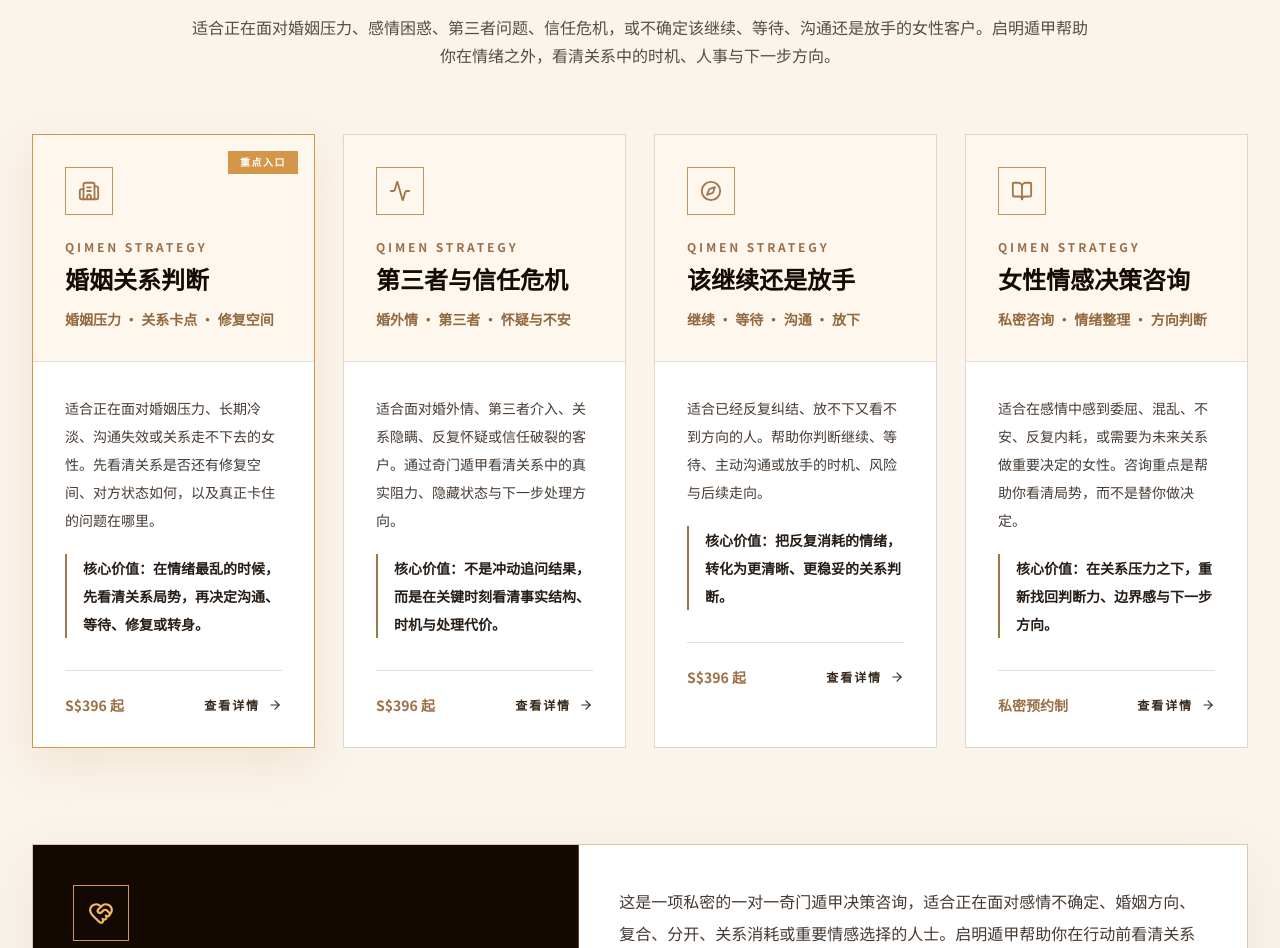
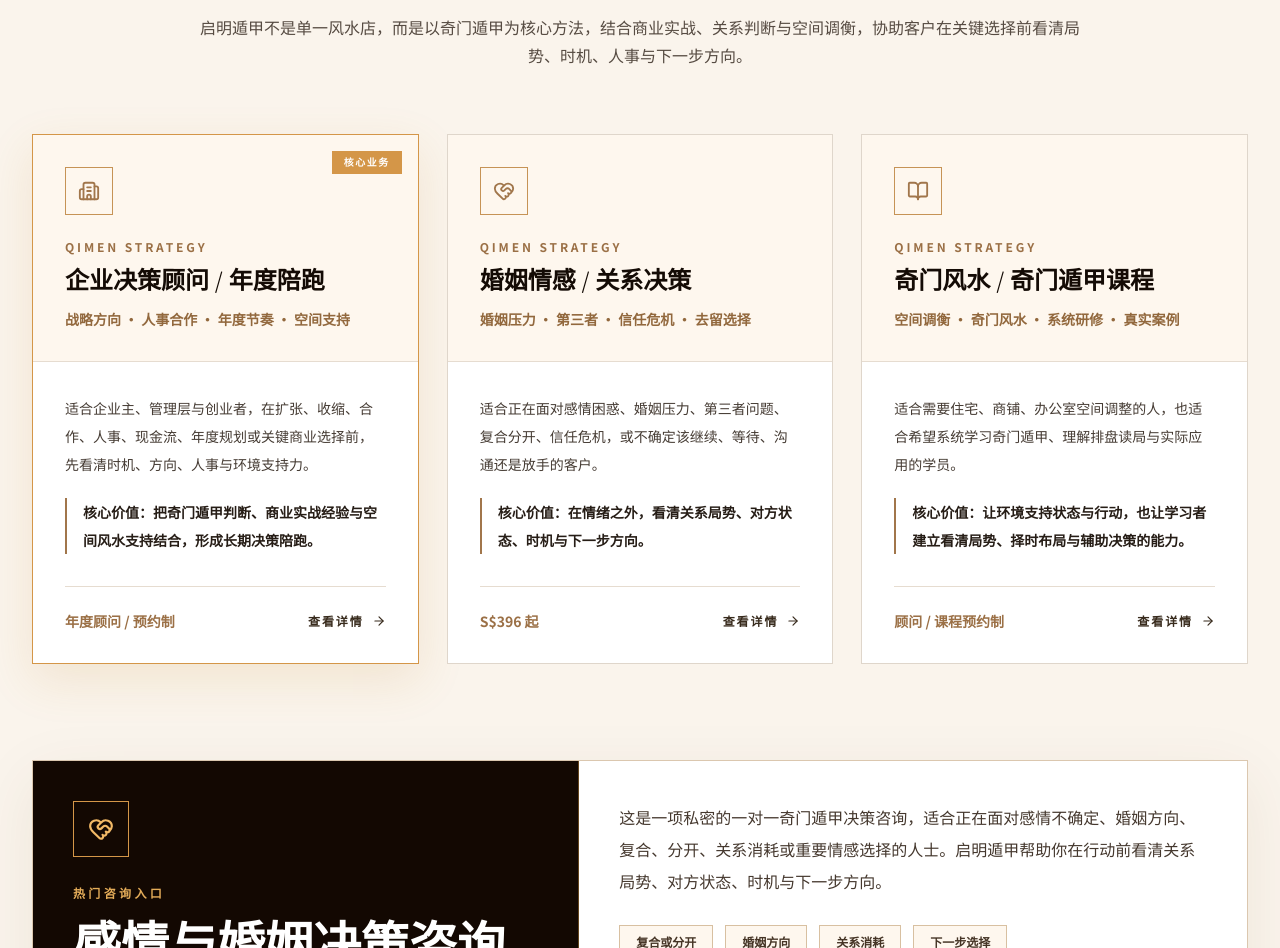
Before and after one commit to BODHIWONG/qmfeng-website, a Next.js app: page / in a window 1280 px wide. Shown: the part 1540-2488 px from the top of the page. Built offline with nearby package versions, Linux system fonts and the light colour scheme.

Commit message:
Reframe homepage services into three core pillars

```diff
--- a/components/service-cards.tsx
+++ b/components/service-cards.tsx
@@ -3,7 +3,7 @@
 import { motion } from "framer-motion";
 import Link from "next/link";
 import { useLanguage } from "@/contexts/language-context";
-import { Activity, ArrowRight, BookOpen, Building2, Compass, type LucideIcon } from "lucide-react";
+import { ArrowRight, BookOpen, Building2, HeartHandshake, type LucideIcon } from "lucide-react";
 
 type ServiceCard = {
   id: number;
@@ -26,75 +26,57 @@ const services: ServiceCard[] = [
   {
     id: 1,
     icon: Building2,
-    titleZh: "婚姻关系判断",
-    titleEn: "Marriage Relationship Clarity",
-    visualSubZh: "婚姻压力 · 关系卡点 · 修复空间",
-    visualSubEn: "Marriage Stress · Relationship Blockage · Room to Repair",
+    titleZh: "企业决策顾问 / 年度陪跑",
+    titleEn: "Enterprise Decision Advisory",
+    visualSubZh: "战略方向 · 人事合作 · 年度节奏 · 空间支持",
+    visualSubEn: "Strategy · People · Annual Rhythm · Space Support",
     painZh:
-      "适合正在面对婚姻压力、长期冷淡、沟通失效或关系走不下去的女性。先看清关系是否还有修复空间、对方状态如何，以及真正卡住的问题在哪里。",
+      "适合企业主、管理层与创业者，在扩张、收缩、合作、人事、现金流、年度规划或关键商业选择前，先看清时机、方向、人事与环境支持力。",
     painEn:
-      "For women facing marriage stress, emotional distance, failed communication or a relationship that feels stuck. Clarify whether there is room to repair, the other person’s position and where the real blockage lies.",
-    audienceZh: "核心价值：在情绪最乱的时候，先看清关系局势，再决定沟通、等待、修复或转身。",
+      "For business owners, leaders and entrepreneurs before expansion, contraction, partnership, people decisions, cash-flow planning, annual direction or important commercial choices.",
+    audienceZh: "核心价值：把奇门遁甲判断、商业实战经验与空间风水支持结合，形成长期决策陪跑。",
     audienceEn:
-      "Core value: when emotions are unsettled, understand the relationship situation before deciding whether to communicate, wait, repair or step away.",
-    feeZh: "S$396 起",
-    feeEn: "From S$396",
-    href: "/relationship-clarity-reading-singapore",
+      "Core value: combine Qi Men Dun Jia insight, practical business experience and Feng Shui support into long-term decision advisory.",
+    feeZh: "年度顾问 / 预约制",
+    feeEn: "Annual Advisory / By Appointment",
+    href: "/enterprise-strategic-advisory",
     recommended: true,
   },
   {
     id: 2,
-    icon: Activity,
-    titleZh: "第三者与信任危机",
-    titleEn: "Affair & Trust Issues",
-    visualSubZh: "婚外情 · 第三者 · 怀疑与不安",
-    visualSubEn: "Affair · Third Party · Doubt & Uncertainty",
+    icon: HeartHandshake,
+    titleZh: "婚姻情感 / 关系决策",
+    titleEn: "Relationship Decision Advisory",
+    visualSubZh: "婚姻压力 · 第三者 · 信任危机 · 去留选择",
+    visualSubEn: "Marriage Stress · Affair Concerns · Trust Issues · Stay or Leave",
     painZh:
-      "适合面对婚外情、第三者介入、关系隐瞒、反复怀疑或信任破裂的客户。通过奇门遁甲看清关系中的真实阻力、隐藏状态与下一步处理方向。",
+      "适合正在面对感情困惑、婚姻压力、第三者问题、复合分开、信任危机，或不确定该继续、等待、沟通还是放手的客户。",
     painEn:
-      "For clients facing affair concerns, third-party involvement, hidden relationship dynamics, repeated doubts or broken trust. Use Qi Men Dun Jia to review hidden patterns, real obstacles and the next direction.",
-    audienceZh: "核心价值：不是冲动追问结果，而是在关键时刻看清事实结构、时机与处理代价。",
+      "For clients facing relationship confusion, marriage stress, affair concerns, reconciliation, separation, trust issues or the question of whether to stay, wait, communicate or let go.",
+    audienceZh: "核心价值：在情绪之外，看清关系局势、对方状态、时机与下一步方向。",
     audienceEn:
-      "Core value: not reacting impulsively, but understanding the structure, timing and cost of action at a critical moment.",
+      "Core value: look beyond emotion and understand the relationship dynamics, the other person’s position, timing and next direction.",
     feeZh: "S$396 起",
     feeEn: "From S$396",
     href: "/relationship-clarity-reading-singapore",
   },
   {
     id: 3,
-    icon: Compass,
-    titleZh: "该继续还是放手",
-    titleEn: "Stay or Leave Decision",
-    visualSubZh: "继续 · 等待 · 沟通 · 放下",
-    visualSubEn: "Stay · Wait · Talk · Let Go",
+    icon: BookOpen,
+    titleZh: "奇门风水 / 奇门遁甲课程",
+    titleEn: "Qi Men Feng Shui & Course",
+    visualSubZh: "空间调衡 · 奇门风水 · 系统研修 · 真实案例",
+    visualSubEn: "Space Alignment · Qi Men Feng Shui · Training · Real Cases",
     painZh:
-      "适合已经反复纠结、放不下又看不到方向的人。帮助你判断继续、等待、主动沟通或放手的时机、风险与后续走向。",
+      "适合需要住宅、商铺、办公室空间调整的人，也适合希望系统学习奇门遁甲、理解排盘读局与实际应用的学员。",
     painEn:
-      "For those repeatedly torn between holding on and letting go. Review the timing, risks and likely direction before choosing to stay, wait, communicate or move on.",
-    audienceZh: "核心价值：把反复消耗的情绪，转化为更清晰、更稳妥的关系判断。",
+      "For clients needing residential, retail or office space alignment, and for learners who want structured Qi Men Dun Jia training with chart reading and real case application.",
+    audienceZh: "核心价值：让环境支持状态与行动，也让学习者建立看清局势、择时布局与辅助决策的能力。",
     audienceEn:
-      "Core value: turn emotional exhaustion into clearer and steadier relationship judgment.",
-    feeZh: "S$396 起",
-    feeEn: "From S$396",
-    href: "/relationship-clarity-reading-singapore",
-  },
-  {
-    id: 4,
-    icon: BookOpen,
-    titleZh: "女性情感决策咨询",
-    titleEn: "Women’s Relationship Advisory",
-    visualSubZh: "私密咨询 · 情绪整理 · 方向判断",
-    visualSubEn: "Private Advisory · Emotional Clarity · Direction",
-    painZh:
-      "适合在感情中感到委屈、混乱、不安、反复内耗，或需要为未来关系做重要决定的女性。咨询重点是帮助你看清局势，而不是替你做决定。",
-    painEn:
-      "For women feeling hurt, confused, insecure or emotionally drained in a relationship, especially before an important relationship decision. The focus is to help you see clearly, not to decide for you.",
-    audienceZh: "核心价值：在关系压力之下，重新找回判断力、边界感与下一步方向。",
-    audienceEn:
-      "Core value: regain judgment, boundaries and next-step direction under relationship pressure.",
-    feeZh: "私密预约制",
-    feeEn: "Private Appointment",
-    href: "/relationship-clarity-reading-singapore",
+      "Core value: make the environment support state and action, while helping learners build the ability to read situations, timing and decision patterns.",
+    feeZh: "顾问 / 课程预约制",
+    feeEn: "Advisory / Course by Appointment",
+    href: "/singapore-qi-men-dun-jia-consultant",
   },
 ];
 
@@ -114,14 +96,14 @@ export default function ServiceCards() {
             className="mb-3 text-xs uppercase tracking-[0.25em]"
             style={{ fontFamily: "var(--font-lato), sans-serif", color: "oklch(0.60 0.08 65)" }}
           >
-            {t("婚姻情感决策入口", "Relationship Advisory Focus")}
+            {t("三大核心业务", "Three Core Advisory Pillars")}
           </p>
 
           <h2
             className="mb-5 text-3xl font-bold leading-tight md:text-5xl"
             style={{ fontFamily: "var(--font-cormorant), var(--font-noto-serif), serif", color: "oklch(0.15 0.02 60)" }}
           >
-            {t("感情走到十字路口，先看清局势，再做决定", "When Love Reaches a Crossroads, See Clearly Before You Decide")}
+            {t("以奇门遁甲为核心，服务企业、关系与空间决策", "Qi Men Dun Jia-Based Advisory for Business, Relationships and Space")}
           </h2>
 
           <p
@@ -129,13 +111,13 @@ export default function ServiceCards() {
             style={{ fontFamily: "var(--font-lato), var(--font-noto-sans), sans-serif", color: "oklch(0.42 0.02 60)" }}
           >
             {t(
-              "适合正在面对婚姻压力、感情困惑、第三者问题、信任危机，或不确定该继续、等待、沟通还是放手的女性客户。启明遁甲帮助你在情绪之外，看清关系中的时机、人事与下一步方向。",
-              "For women facing marriage stress, relationship confusion, affair concerns, trust issues, or the difficult question of whether to stay, wait, communicate or let go. Qimen Strategy helps you look beyond emotion and see timing, people dynamics and the next direction more clearly."
+              "启明遁甲不是单一风水店，而是以奇门遁甲为核心方法，结合商业实战、关系判断与空间调衡，协助客户在关键选择前看清局势、时机、人事与下一步方向。",
+              "Qimen Strategy is not a single-service Feng Shui shop. It uses Qi Men Dun Jia as the core method, combined with business experience, relationship judgment and space alignment, to help clients see timing, people dynamics and next steps before important decisions."
             )}
           </p>
         </motion.div>
 
-        <div className="grid grid-cols-1 gap-6 md:grid-cols-2 lg:grid-cols-4 xl:gap-7">
+        <div className="grid grid-cols-1 gap-6 md:grid-cols-3 xl:gap-7">
           {services.map((service, i) => {
             const Icon = service.icon;
             return (
@@ -153,7 +135,7 @@ export default function ServiceCards() {
               >
                 {service.recommended && (
                   <div className="absolute right-4 top-4 bg-[oklch(0.72_0.12_70)] px-3 py-1 text-[0.62rem] font-bold uppercase tracking-[0.16em] text-white">
-                    {t("重点入口", "Featured")}
+                    {t("核心业务", "Core")}
                   </div>
                 )}
 
```
